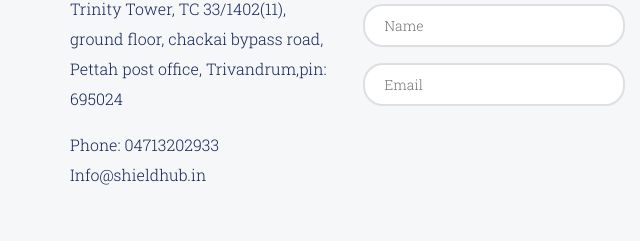
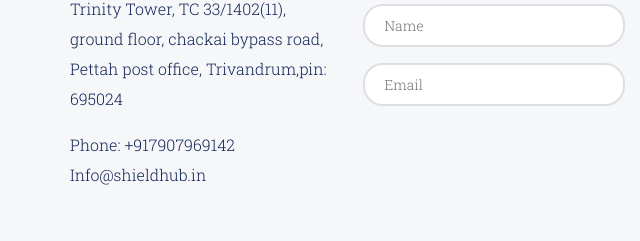
Before and after one commit to shieldhub/shieldhub.github.io, a plain HTML site: page contact.html in a window 1280 px wide. Shown: the part 697-938 px from the top of the page, 0-640 px from the left. Drawn offline with Linux system fonts and the light colour scheme.

Commit message:
Create contact.html

```diff
--- a/contact.html
+++ b/contact.html
@@ -86,7 +86,7 @@
 									<address class="wow fadeInLeft">
 
 										<p>  Trinity Tower, TC 33/1402(11),  ground floor, chackai bypass road,  Pettah post office, Trivandrum,pin: 695024</p>
-										<p>Phone: 04713202933 <br>Info@shieldhub.in</p>
+										<p>Phone: +917907969142 <br>Info@shieldhub.in</p>
 									</address>
 								</div>
 								<div class="col-md-9">
```
